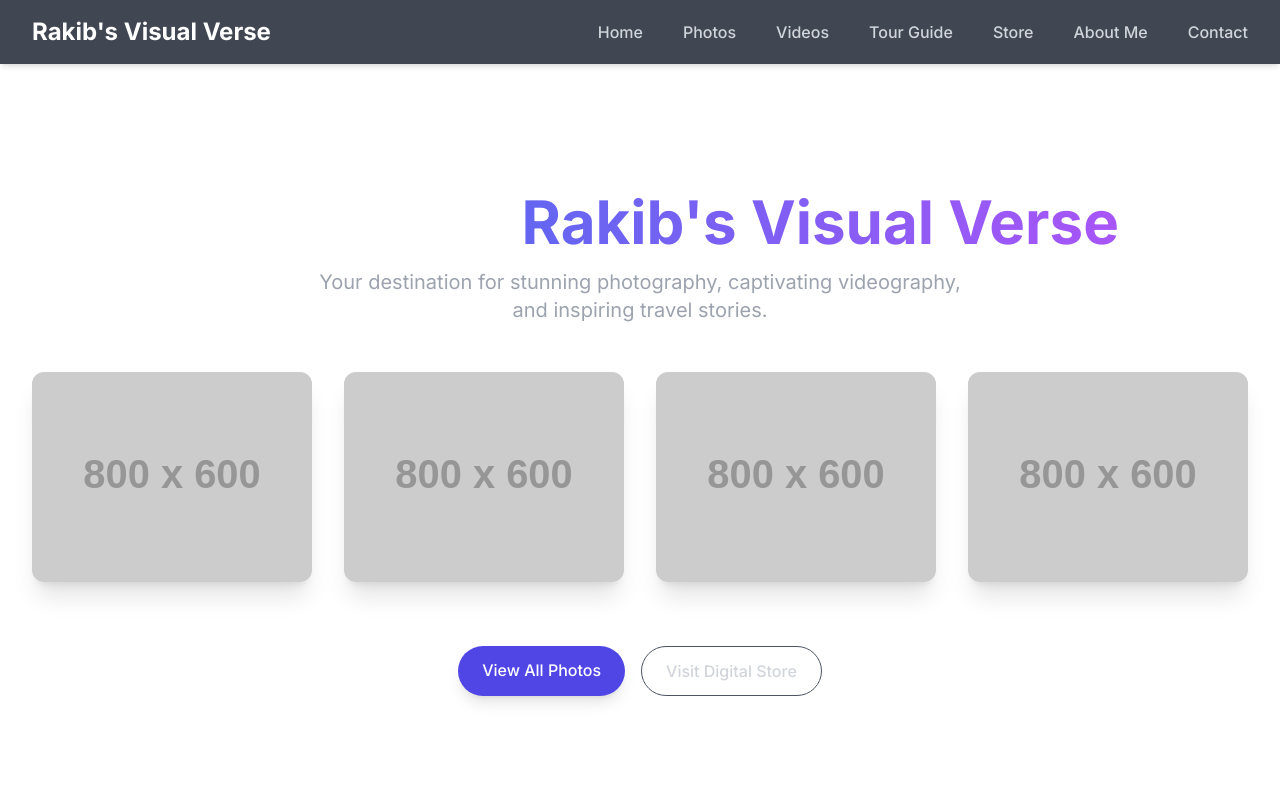
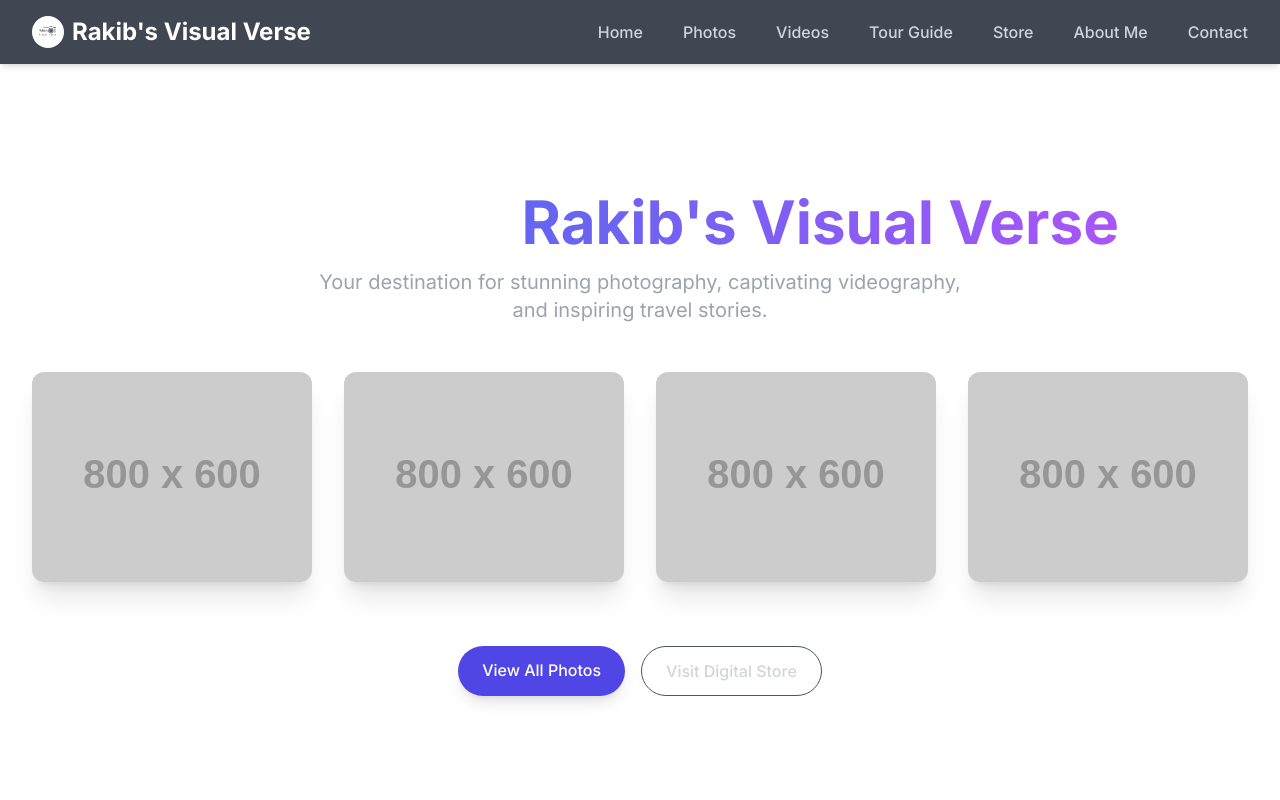
Before and after one commit to rhakib2001/rakibsvv.github.io, a plain HTML site: page index.html in a window 1280 px wide. Shown: the top 800 px of the page. Drawn offline with nearby package versions, Linux system fonts and the light colour scheme; placeholder pictures from the web are drawn by us.

Commit message:
Update index.html

```diff
--- a/index.html
+++ b/index.html
@@ -35,7 +35,11 @@
     <!-- Header & Navigation -->
     <header class="sticky top-0 bg-gray-900/80 backdrop-blur-md z-50 shadow-md">
         <nav class="container mx-auto px-4 sm:px-6 lg:px-8 py-4 flex justify-between items-center">
-            <a href="#" class="text-2xl font-bold text-white transition-colors hover:text-indigo-400">Rakib's Visual Verse</a>
+            <!-- Updated: Added logo to the header -->
+            <a href="#" class="text-2xl font-bold text-white transition-colors hover:text-indigo-400 flex items-center">
+                <img src="logo.jpg" alt="Rakib's Visual Verse Logo" class="h-8 w-8 mr-2 rounded-full">
+                <span>Rakib's Visual Verse</span>
+            </a>
             <div class="hidden md:flex space-x-6 lg:space-x-10 font-medium">
                 <a href="#home" class="text-gray-300 hover:text-white transition-colors">Home</a>
                 <a href="#photos" class="text-gray-300 hover:text-white transition-colors">Photos</a>
```
